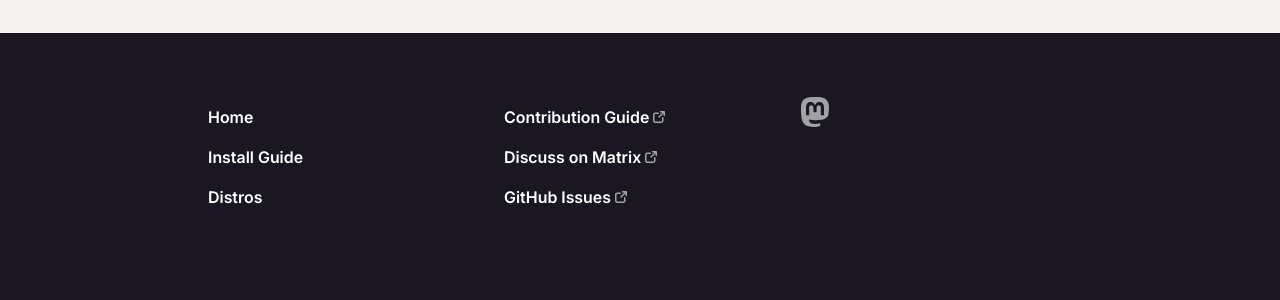
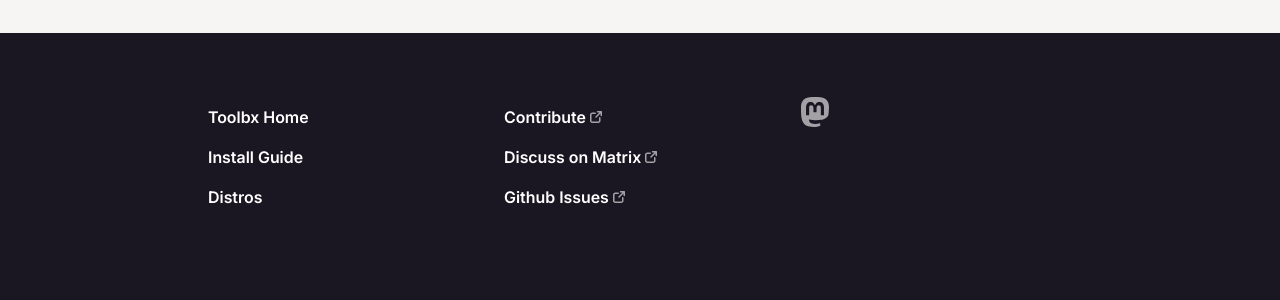
Before and after one commit to containers/containertoolbx.org, a Jekyll site: the page built from index.md, in a window 1280 px wide. Shown: the part 1444-1744 px from the top of the page. Built offline with Jekyll 4.4.1, drawn with Linux system fonts in a browser that asks for light colours.

Commit message:
links as data

```diff
--- a/_includes/footer.html
+++ b/_includes/footer.html
@@ -1,13 +1,13 @@
 <footer>
   <nav>
     <ul class="bottomlinks">
-      <li><a href="/">Home</a></li>
-      <li><a href="/install">Install Guide</a></li>
-      <li><a href="/distros">Distros</a></li>
-
-      <li><a class="extlink" href="https://github.com/containers/toolbox/blob/main/CONTRIBUTING.md">Contribution Guide {% include extlink.svg %}</a></li>
-      <li><a class="extlink" href="https://matrix.to/#/#toolbx:matrix.org">Discuss on Matrix {% include extlink.svg %}</a></li>
-      <li><a class="extlink" href="https://github.com/containers/toolbox/issues">GitHub Issues {% include extlink.svg %}</a></li>
+      {% for link in site.data.links %}
+      {% if link.url contains "http" %}
+        <li><a class="extlink" href="{{ link.url }}">{{ link.lnk }} {% include extlink.svg %}</a></li>
+      {% else %}
+        <li><a href="{{ link.url }}">{{ link.lnk }}</a></li>
+      {% endif %}
+      {% endfor %}
 
       <li><span class="socials">
         <a href="https://floss.social/@containertoolbx" class="social" rel="me">{% include mastodon.svg %}</a>
```
Also changed, not shown: _data/links.yml (added, +12 -0 lines).
